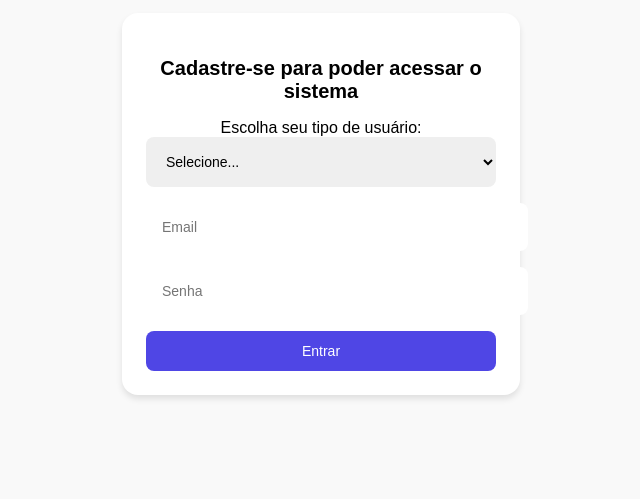
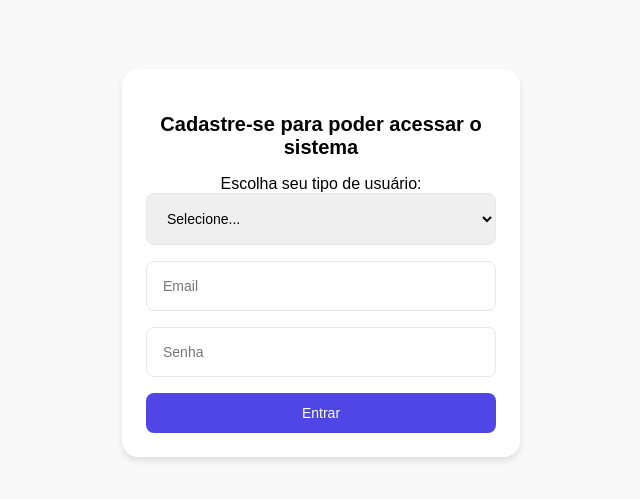
Before and after one commit to mcarolfll/Webpass, a plain HTML site: page src/assets/views/login.html in a window 1280 px wide. Shown: the part 137-636 px from the top of the page, without its empty margins (319-959 px from the left). Drawn offline with Linux system fonts and the light colour scheme.

Commit message:
Update style.css

```diff
--- a/src/assets/css/style.css
+++ b/src/assets/css/style.css
@@ -2,7 +2,7 @@ body {
 font-family: Arial, sans-serif;
 background-color: #f9f9f9e0;
 margin: 0;
-min-height: 100px;
+min-height: 100vh;
 display: flex;
 flex-direction: column;
 justify-content: center;
@@ -20,9 +20,7 @@ box-shadow: 0 4px 6px rgba(0, 0, 0, 0.1);
 display: flex;
 flex-direction: column;
 align-items: center;
-margin-top: 150px;
 }
-
 
 .title {
 font-size: 1.25rem;
@@ -35,9 +33,10 @@ text-align: center;
 .input input, select {
 width: 100%;
 padding: 1rem;
-border: 1px;
+border: 1px solid #e5e7eb;
 border-radius: 0.5rem;
 font-size: 0.875rem;
+box-sizing: border-box;
 margin-bottom: 1rem;
 outline: none;
 }
```
